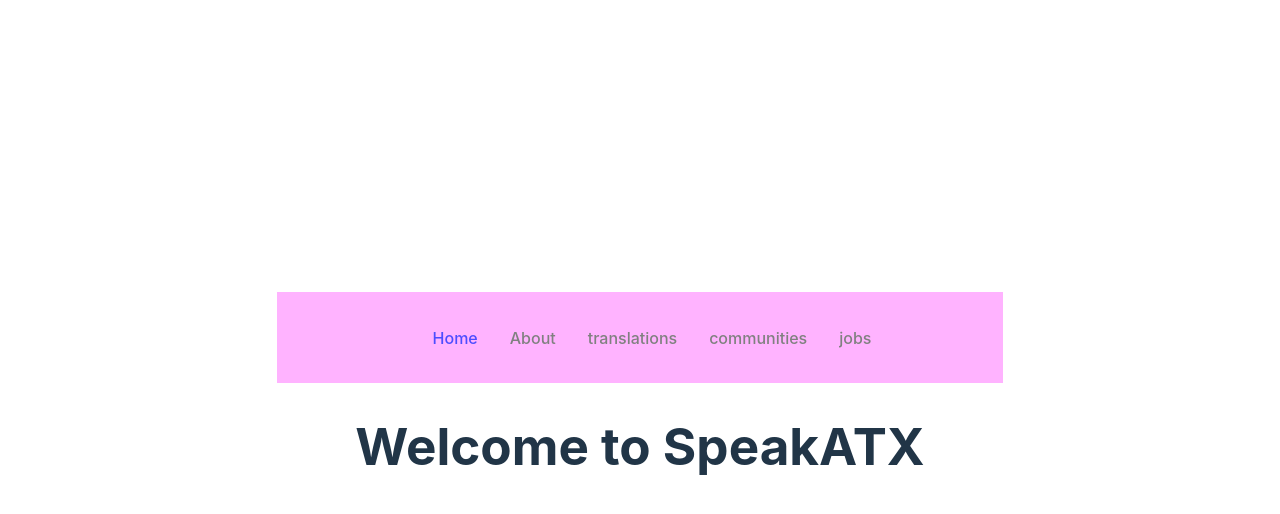
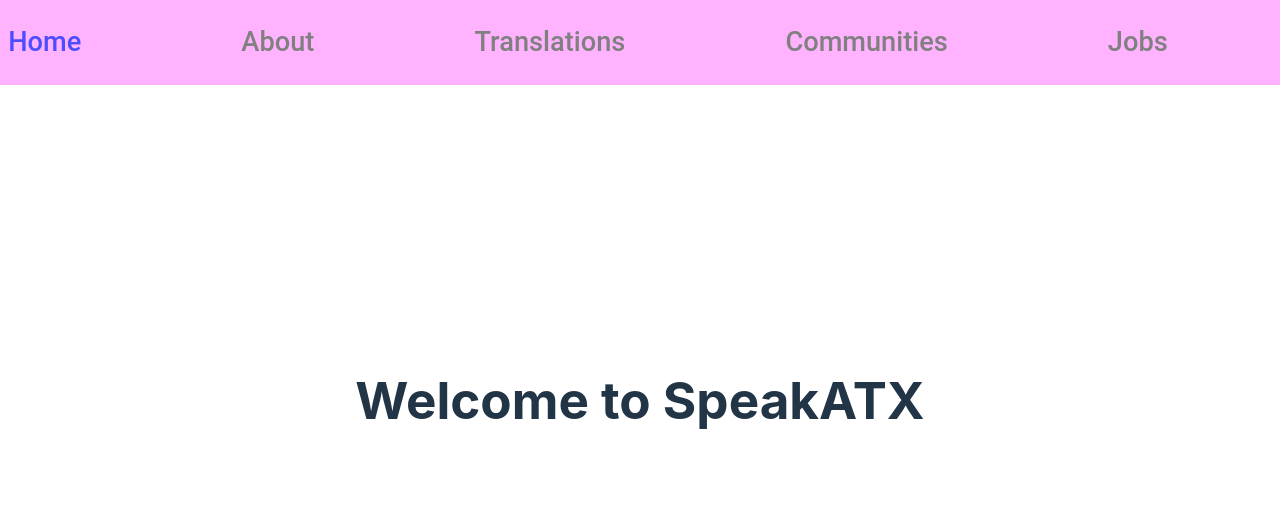
Before and after one commit to TorresEdwin/SpeakATX, a React (Vite) app in the folder frontend/: page / in a window 1280 px wide. Shown: the top 514 px of the page. Built offline with nearby package versions, Linux system fonts and the light colour scheme.

Commit message:
navbar changes

```diff
--- a/frontend/src/components/Navbar/NavbarElements.jsx
+++ b/frontend/src/components/Navbar/NavbarElements.jsx
@@ -8,9 +8,12 @@ export const Nav = styled.nav`
     background: #ffb3ff;
     height: 85px;
     display: flex;
-    justify-content: space-between;
-    padding: 0.2rem calc((100vw - 1000px) / 2);
+    justify-content: center;
     z-index: 12;
+    position: fixed;
+    top: 0;
+    left: 0;
+    width: 100%;
 `;
 
 export const NavLink = styled(Link)`
@@ -21,6 +24,9 @@ export const NavLink = styled(Link)`
     padding: 0 1rem;
     height: 100%;
     cursor: pointer;
+    font-size: 1.7rem;
+    font-family: 'Roboto', sans-serif;
+    margin-right: 8rem;
     &.active {
         color: #4d4dff;
     }
@@ -44,11 +50,6 @@ export const NavMenu = styled.div`
     display: flex;
     align-items: center;
     margin-right: -24px;
-    /* Second Nav */
-    /* margin-right: 24px; */
-    /* Third Nav */
-    /* width: 100vw;
-white-space: nowrap; */
     @media screen and (max-width: 768px) {
         display: none;
     }
--- a/frontend/src/components/Navbar/index.jsx
+++ b/frontend/src/components/Navbar/index.jsx
@@ -15,13 +15,13 @@ const Navbar = () => {
                         About
                     </NavLink>
                     <NavLink to="/translations" activeStyle>
-                        translations
+                        Translations
                     </NavLink>
                     <NavLink to="/communities" activeStyle>
-                        communities
+                        Communities
                     </NavLink>
                     <NavLink to="/jobs" activeStyle>
-                        jobs
+                        Jobs
                     </NavLink>
                 </NavMenu>
             </Nav>
```
Also changed, not shown: package.json (added, +20 -0 lines), 1 other file (tests, documents, lock files or other folders).
